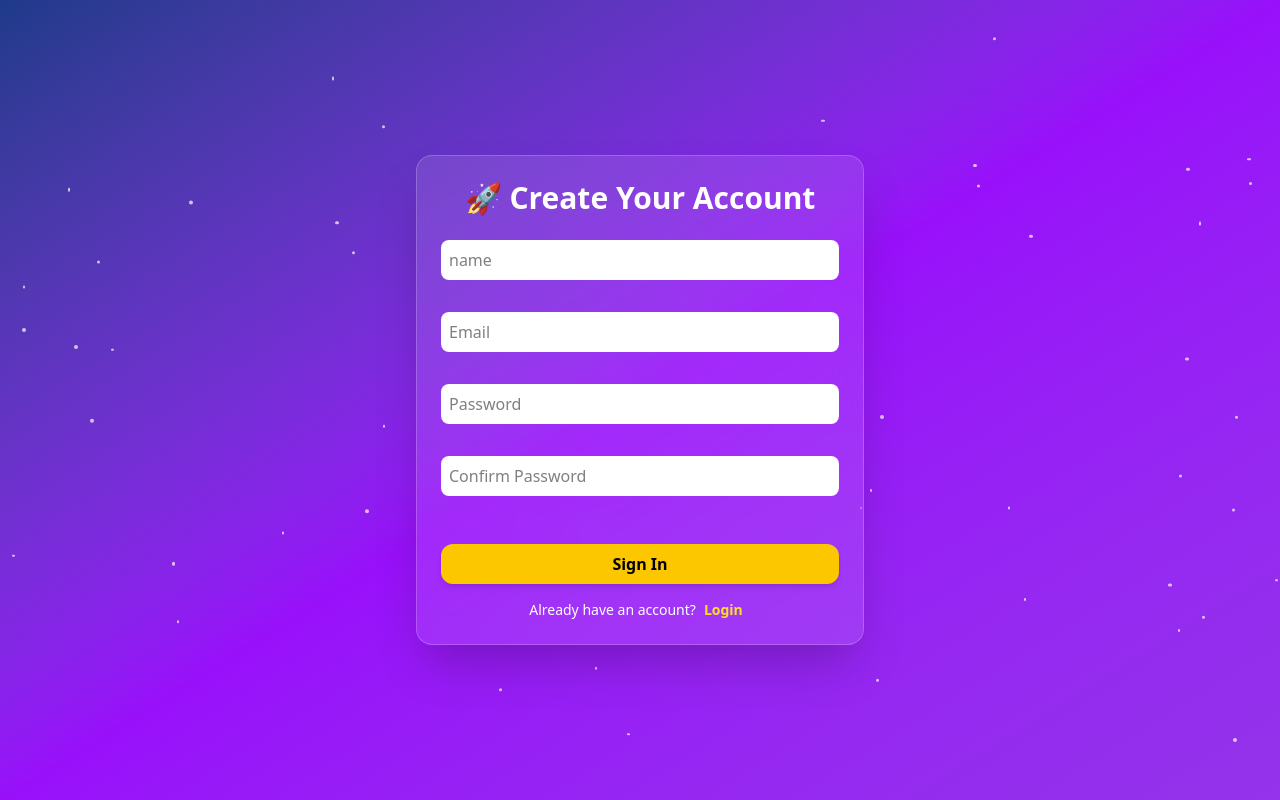
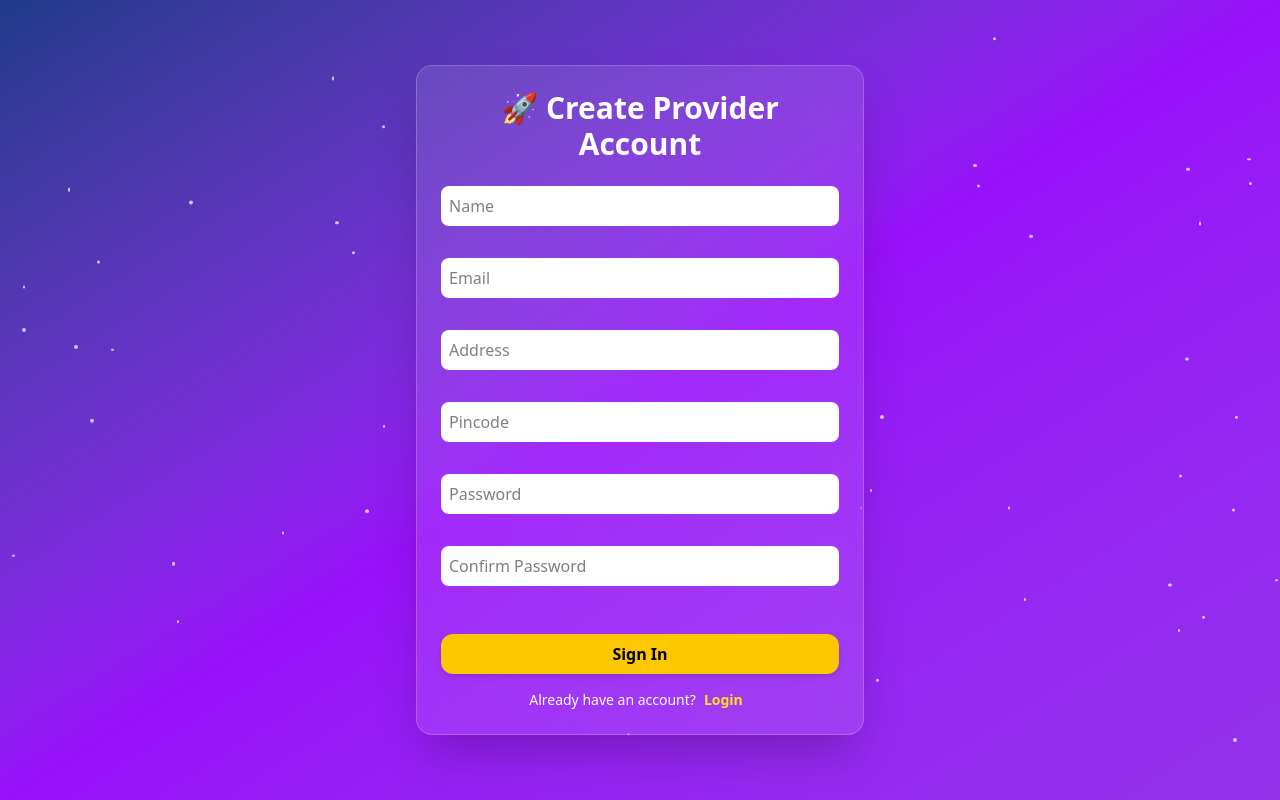
Before and after one commit to Priyansh-Kaklotar/helpme, a Next.js app: page /signin/provider in a window 1280 px wide. Built offline with nearby package versions, Linux system fonts and the light colour scheme; some icons are missing.

Commit message:
add loader and provider signin page updated

```diff
--- a/src/app/(routes)/signin/provider/page.js
+++ b/src/app/(routes)/signin/provider/page.js
@@ -1,3 +1,5 @@
+
+
 "use client";
 import React, { useState } from "react";
 import { EyeIcon, ViewOffIcon } from "hugeicons-react";
@@ -8,10 +10,17 @@ import * as yup from "yup";
 import { useRouter } from "next/navigation";
 import { ToastContainer, toast, Bounce } from "react-toastify";
 import { motion } from "framer-motion";
+import Loader from "@/src/components/Loader/page";
+
 
 const schema = yup.object().shape({
-  name: yup.string().required("name is required"),
+  name: yup.string().required("Name is required"),
   email: yup.string().email("Invalid email").required("Email is required"),
+  address: yup.string().required("Address is required"),
+  pincode: yup
+    .string()
+    .matches(/^[0-9]{6}$/, "Pincode must be 6 digits")
+    .required("Pincode Must be 6 digits"),
   password: yup
     .string()
     .required("Password is required")
@@ -44,6 +53,7 @@ const itemVariants = {
 const Signin = () => {
   const navigate = useRouter();
   const [eyeon, setEyeon] = useState(false);
+  const [loading, setLoading] = useState(false);
 
   const {
     register,
@@ -55,44 +65,38 @@ const Signin = () => {
   });
 
   const onSubmit = async (data) => {
+    setLoading(true);
     try {
-        console.log(data);
+      console.log(data);
       const response = await axios.post("/auth/register/provider", {
         name: data.name,
         email: data.email,
+        address: data.address,
+        pincode: data.pincode,
         password: data.password,
       });
 
       const d = response.data;
-      console.log("response = ", d , d.success);
-      if(d.success  == true){
-          toast.success("✅ Signin Successful");
-          navigate.push("/verify-otp");
+      console.log("response = ", d, d.success);
+      if (d.success == true) {
+        toast.success("✅ Signin Successful");
+        navigate.push("/verify-otp");
       }
-    //   if (d.token) {
-    //     localStorage.setItem("token", d.token);
-    //     localStorage.setItem("username", d.username);
-    //     localStorage.setItem("userId", d._id);
-    //   } else {
-    //     console.log("Signin failed:", d.message);
-    //   }
       reset();
     } catch (error) {
       console.error("Signin Error:", error);
       toast.error("❌ Signup failed. Try again.");
+    }finally{
+      setLoading(false);
     }
   };
 
   return (
     <div className="w-full h-dvh flex justify-center items-center bg-gradient-to-br from-[#1e3a8a] via-purple-600 to-[#9333ea] text-white relative overflow-hidden px-4">
       {/* Toasts */}
-      <ToastContainer
-        position="top-right"
-        autoClose={5000}
-        transition={Bounce}
-      />
+      <ToastContainer position="top-right" autoClose={5000} transition={Bounce} />
 
-      {/* Twinkle Particle Background */}
+      {/* Background particles */}
       <div className="pointer-events-none absolute w-full h-full overflow-hidden z-0">
         {[...Array(60)].map((_, i) => (
           <motion.span
@@ -116,7 +120,7 @@ const Signin = () => {
         ))}
       </div>
 
-      {/* Main Animated Form Card */}
+      {/* Form */}
       <motion.div
         className="bg-white/10 backdrop-blur-md border border-white/20 p-6 rounded-2xl shadow-2xl w-full max-w-md z-10"
         initial={{ scale: 0.9, opacity: 0 }}
@@ -130,7 +134,7 @@ const Signin = () => {
           animate={{ y: 0, opacity: 1 }}
           transition={{ type: "spring", stiffness: 120 }}
         >
-          🚀 Create Your Account
+          🚀 Create Provider Account
         </motion.h1>
 
         <motion.form
@@ -143,7 +147,7 @@ const Signin = () => {
           <motion.input
             variants={itemVariants}
             {...register("name")}
-            placeholder="name"
+            placeholder="Name"
             className="bg-white text-black rounded-lg p-2"
           />
           <p className="text-red-300 text-sm">{errors.name?.message}</p>
@@ -157,6 +161,26 @@ const Signin = () => {
           />
           <p className="text-red-300 text-sm">{errors.email?.message}</p>
 
+          {/* Address */}
+          <motion.input
+            variants={itemVariants}
+            {...register("address")}
+            placeholder="Address"
+            className="bg-white text-black rounded-lg p-2"
+          />
+          <p className="text-red-300 text-sm">{errors.address?.message}</p>
+
+          {/* Pincode */}
+          <motion.input
+            variants={itemVariants}
+            {...register("pincode")}
+            type="text"
+            placeholder="Pincode"
+            className="bg-white text-black rounded-lg p-2"
+          />
+          <p className="text-red-300 text-sm">{errors.pincode?.message}</p>
+
+          {/* Password */}
           <motion.div
             variants={itemVariants}
             className="relative flex items-center"
@@ -176,6 +200,7 @@ const Signin = () => {
           </motion.div>
           <p className="text-red-300 text-sm">{errors.password?.message}</p>
 
+          {/* Confirm Password */}
           <motion.input
             variants={itemVariants}
             {...register("repassword")}
@@ -187,10 +212,7 @@ const Signin = () => {
 
           <motion.button
             variants={itemVariants}
-            whileHover={{
-              scale: 1.05,
-              boxShadow: "0 0 12px #facc15",
-            }}
+            whileHover={{ scale: 1.05, boxShadow: "0 0 12px #facc15" }}
             whileTap={{
               scale: 0.9,
               rotate: -1,
@@ -218,6 +240,8 @@ const Signin = () => {
           </a>
         </motion.div>
       </motion.div>
+      {loading && <Loader />}
+
     </div>
   );
 };
--- a/src/app/(routes)/verify-otp/page.js
+++ b/src/app/(routes)/verify-otp/page.js
@@ -6,9 +6,11 @@ import { useEffect, useState } from 'react';
 import { toast, ToastContainer } from 'react-toastify';
 import { useRouter } from 'next/navigation';
 import { Bounce } from 'react-toastify';
+import Loader from "@/src/components/Loader/page"
 
 const page = () => {
   const [Email, setEmail] = useState("");
+  const [loading, setLoading] = useState(false);
 
   useEffect(() => {
     async function GetEmail() {
@@ -25,6 +27,7 @@ const page = () => {
   }, [])
   const navigate = useRouter();
   const handleOtpComplete = async (otp) => {
+    setLoading(true);
     console.log("OTP entered:", otp);
     try {
       const response = await axios.post('/auth/verifyotp', {
@@ -41,6 +44,8 @@ const page = () => {
     } catch (error) {
       const errormessage = await error.response.data;
       toast.error(errormessage.message);
+    }finally{
+      setLoading(false);
     }
   };
   return (
@@ -76,6 +81,10 @@ const page = () => {
           </div>
         </div>
       </div>
+
+    {
+      loading && <Loader/>
+    }
     </>
   )
 }
--- /dev/null
+++ b/src/components/Loader/page.js
@@ -0,0 +1,11 @@
+import React from "react";
+
+const Loader = () => {
+  return (
+    <div className="fixed inset-0 flex items-center justify-center bg-black/50 z-50">
+      <div className="w-12 h-12 border-4 border-yellow-400 border-t-transparent rounded-full animate-spin"></div>
+    </div>
+  );
+};
+
+export default Loader;
```
